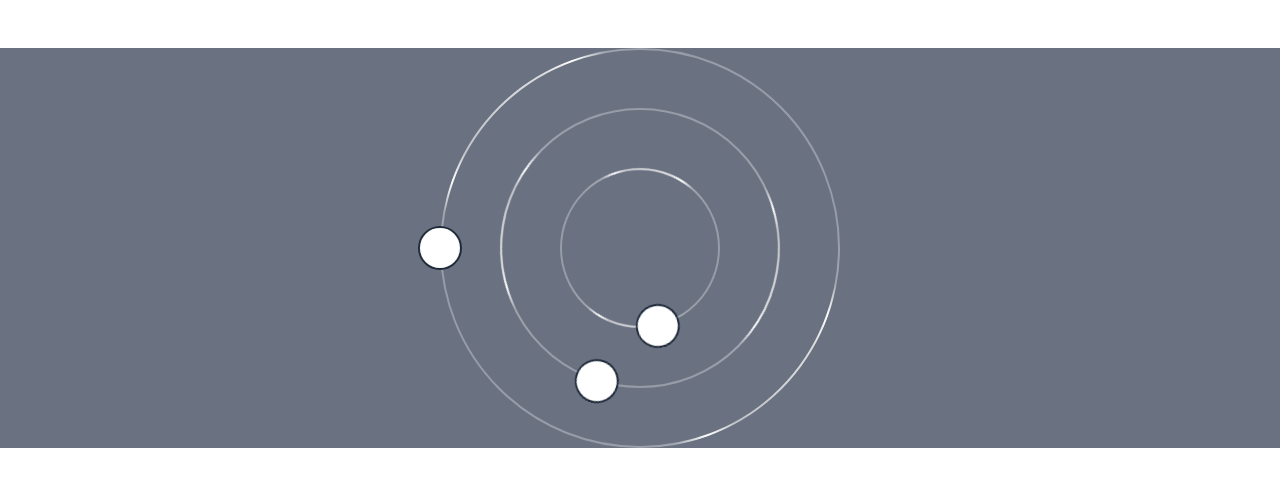
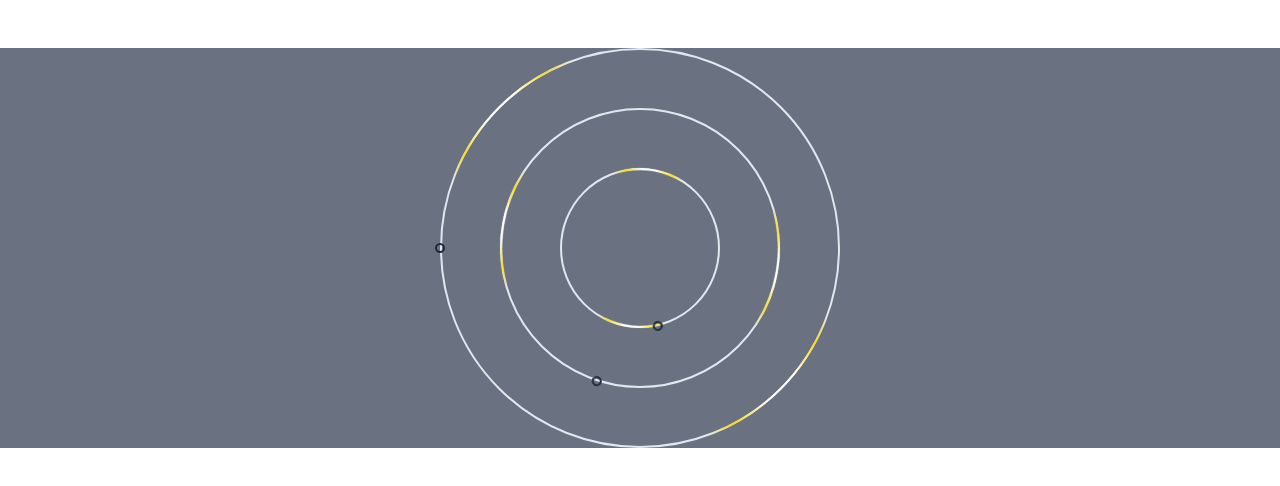
Before and after one commit to hte88/orbit-component, a Vue app: page / in a window 1280 px wide. Shown: the top 486 px of the page. Built offline with nearby package versions, Linux system fonts and the light colour scheme.

Commit message:
feat: update to Ts

```diff
--- a/src/components/OrbitBorder.vue
+++ b/src/components/OrbitBorder.vue
@@ -1,4 +1,5 @@
-<script setup lang="ts">import OrbitBorderGlow from './OrbitBorderGlow.vue'
+<script setup lang="ts">
+import OrbitBorderGlow from './OrbitBorderGlow.vue';
 
 defineProps({
   color: {
@@ -7,9 +8,12 @@ defineProps({
   },
   opacity: {
     type: Number,
-    default: 0.3,
+    default: 1,
   },
-  glowTheme: {
+  glow: {
+    type: Boolean,
+  },
+  glowColors: {
     type: Object,
     required: true,
   },
@@ -17,7 +21,7 @@ defineProps({
     type: Number,
     required: true,
   },
-})
+});
 </script>
 
 <template>
@@ -29,6 +33,6 @@ defineProps({
         opacity: opacity,
       }"
     />
-    <OrbitBorderGlow :color :opacity :glow-theme :rotation-duration />
+    <OrbitBorderGlow v-if="glow" :color :opacity :glow-colors :rotation-duration />
   </div>
 </template>
--- a/src/components/OrbitBorderGlow.vue
+++ b/src/components/OrbitBorderGlow.vue
@@ -1,5 +1,5 @@
 <script setup lang="ts">
-import { computed } from 'vue'
+import { computed } from 'vue';
 const props = defineProps({
   color: {
     type: String,
@@ -9,7 +9,7 @@ const props = defineProps({
     type: Number,
     default: 0.3,
   },
-  glowTheme: {
+  glowColors: {
     type: Object,
     required: true,
   },
@@ -17,42 +17,33 @@ const props = defineProps({
     type: Number,
     required: true,
   },
-})
-
-function adjustColor(color: string, opacity: number) {
-  if (color.startsWith('rgba')) {
-    return color.replace(/[\d.]+\)$/g, `${opacity})`)
-  }
-  if (color.startsWith('rgb')) {
-    return color.replace('rgb', 'rgba').replace(')', `, ${opacity})`)
-  }
-  return color
-}
+});
 
 const glowStyle = computed(() => ({
   animation: `borderLight ${props.rotationDuration}s linear infinite`,
-  border: '2px solid transparent',
-  borderRadius: '50%',
   background: `
-      linear-gradient(45deg,
-        transparent 20%,
-        ${adjustColor(props.glowTheme.secondary, 0.1)} 30%,
-        ${props.glowTheme.highlight} 35%,
-        ${props.glowTheme.primary} 40%,
-        ${props.glowTheme.secondary} 60%,
-        ${props.glowTheme.highlight} 65%,
-        ${adjustColor(props.glowTheme.secondary, 0.1)} 70%,
-        transparent 80%
-      ) border-box
+    linear-gradient(45deg,
+      transparent 0%, /* Démarre totalement transparent */
+      transparent 35%, /* Reste transparent jusqu'à 35% pour créer une zone claire */
+      ${props.glowColors.edge} 40%,  /* Transition vers le jaune sur 5% (35-40%) */
+      ${props.glowColors.center} 47%,    /* Transition vers l'orange sur 7% (40-47%) */
+      ${props.glowColors.center} 53%,    /* Maintient l'orange au centre sur 6% (47-53%) */
+      ${props.glowColors.edge} 60%,  /* Transition vers le jaune sur 7% (53-60%) */
+      transparent 65%, /* Transition finale vers transparent sur 5% (60-65%) */
+      transparent 100%  /* Reste transparent jusqu'à la fin */
+    ) border-box
     `,
   filter: 'drop-shadow(0 0 2px rgba(255, 255, 255, 0.3))',
   WebkitMask:
-    'linear-gradient(#fff 0 0) padding-box, linear-gradient(#fff 0 0)',
+    'linear-gradient(#ffffff 0 0) padding-box, linear-gradient(#ffffff 0 0)',
   WebkitMaskComposite: 'xor',
-  mask: 'linear-gradient(#fff 0 0) padding-box, linear-gradient(#fff 0 0)',
+  mask: 'linear-gradient(#ffffff 0 0) padding-box, linear-gradient(#ffffff 0 0)',
   maskComposite: 'exclude',
-}))
+}));
 </script>
 <template>
-  <div class="absolute inset-0 rounded-full" :style="glowStyle" />
+  <div
+    class="absolute inset-0 rounded-full border-2 border-transparent"
+    :style="glowStyle"
+  />
 </template>
--- /dev/null
+++ b/src/components/OrbitDynamicContent.vue
@@ -0,0 +1,30 @@
+<script setup lang="ts">
+import { Icon } from '@iconify/vue';
+import OrbitLink from './OrbitLink.vue';
+import type { ItemCircle } from './../models/orbit'
+
+defineProps<ItemCircle>();
+
+</script>
+
+<template>
+  <div
+    class="dynamic-content rounded-full overflow-hidden h-full w-full flex justify-center items-center text-black"
+  >
+  <OrbitLink :href>
+    <template v-if="!$slots[type]">
+      <span v-if="type === 'string'" :class="class">{{ content }}</span>
+
+      <Icon v-else-if="type === 'icon'" :icon="content" :class="class"></Icon>
+
+      <img
+        v-else-if="type === 'image'"
+        :src="content"
+        :class="class"
+        :alt="alt || content"
+      />
+      <div v-else :class></div>
+    </template>
+    </OrbitLink>
+  </div>
+</template>
--- a/src/components/OrbitLevel.vue
+++ b/src/components/OrbitLevel.vue
@@ -1,10 +1,12 @@
 <script setup lang="ts">
-import { computed } from 'vue'
-import OrbitBorder from './OrbitBorder.vue'
+import { computed,type PropType } from 'vue';
+import OrbitBorder from './OrbitBorder.vue';
+import OrbitDynamicContent from './OrbitDynamicContent.vue';
+import {type Data} from './../models/orbit'
 
 const props = defineProps({
   levelData: {
-    type: Array,
+    type: Array as PropType<Data[]>,
     required: true,
   },
   levelIndex: {
@@ -19,54 +21,55 @@ const props = defineProps({
     type: Object,
     required: true,
   },
-})
+});
 
 const rotationDuration = computed(
   () =>
     props.orbitSettings.baseSpeed +
-    props.levelIndex * props.orbitSettings.speedIncrement
-)
+    props.levelIndex * props.orbitSettings.speedIncrement,
+);
 
 const getLightRotationDuration = computed(
-  () => rotationDuration.value / props.orbitSettings.glowSpeedRatio
-)
+  () => rotationDuration.value / props.orbitSettings.glowSpeedRatio,
+);
 
 const levelStyle = computed(() => {
   const size =
     props.orbitSettings.diameter -
-    props.orbitSettings.spacing * props.levelIndex
+    props.orbitSettings.spacing * props.levelIndex;
   return {
     width: `${size}px`,
     height: `${size}px`,
     left: '50%',
     top: '50%',
     transform: 'translate(-50%, -50%)',
-  }
-})
+  };
+});
 
 const rotationStyle = computed(() => ({
   animation: `orbit ${rotationDuration.value}s linear infinite`,
-}))
+}));
 
 const counterRotationStyle = computed(() => ({
   animation: `counterOrbit ${rotationDuration.value}s linear infinite`,
-}))
+}));
 
-function getItemStyle(index: number, totalItems: number, item:any) {
+function getItemStyle(index: number, totalItems: number, item: any) {
   const orbitRadius =
     (props.orbitSettings.diameter -
       props.orbitSettings.spacing * props.levelIndex) /
-    2
-  const angle = (2 * Math.PI * index) / totalItems
-  const x = orbitRadius * Math.cos(angle)
-  const y = orbitRadius * Math.sin(angle)
+    2;
+  const angle = (2 * Math.PI * index) / totalItems;
+  const x = orbitRadius * Math.cos(angle);
+  const y = orbitRadius * Math.sin(angle);
 
   return {
-    backgroundColor: item.ui?.bg ? item.ui?.bg : props.styleSettings.orbitColor,
     left: '50%',
     top: '50%',
     transform: `translate(calc(-50% + ${x}px), calc(-50% + ${y}px))`,
-  }
+    height: `${props.styleSettings.orbitLevelDiameter}px`,
+    width: `${props.styleSettings.orbitLevelDiameter}px`,
+  };
 }
 </script>
 <template>
@@ -75,23 +78,31 @@ function getItemStyle(index: number, totalItems: number, item:any) {
     :style="levelStyle"
   >
     <OrbitBorder
-      :color="styleSettings.orbitColor"
-      :opacity="styleSettings.orbitOpacity"
-      :glow-theme="styleSettings.glowTheme"
+      :color="styleSettings.borderColor"
+      :opacity="styleSettings.borderOpacity"
+      :glow-colors="styleSettings.glowColors"
+      :glow="orbitSettings.glow"
       :rotation-duration="getLightRotationDuration"
     />
 
     <div class="relative h-full w-full" :style="rotationStyle">
       <template v-for="(item, index) in levelData" :key="index">
         <div
-          class="absolute flex h-11 w-11 cursor-pointer items-center justify-center rounded-full border-2 border-gray-800 hover:border-white transition-all duration-300 hover:z-10"
+          class="absolute flex cursor-pointer items-center justify-center rounded-full border-2 border-gray-800 hover:border-white transition-all duration-300 hover:z-10"
+          :class="styleSettings.orbitColor"
           :style="getItemStyle(index, levelData.length, item)"
         >
           <div
-            class="origin-center h-full w-full flex justify-center items-center "
+            class="origin-center h-full w-full flex justify-center items-center"
             :style="counterRotationStyle"
           >
-            <div :class="[item?.ui?.color, 'z-10 h-8 w-8']" />
+            <OrbitDynamicContent
+              :type="item?.type"
+              :content="item?.content"
+              :class="item?.class"
+              :alt="item?.alt"
+              :href="item?.href"
+            />
           </div>
         </div>
       </template>
--- /dev/null
+++ b/src/components/OrbitLink.vue
@@ -0,0 +1,10 @@
+<script setup lang="ts">
+defineProps<{ href?: string }>();
+</script>
+
+<template>
+  <a v-if="href" :href="href" target="_blank" rel="noopener noreferrer" class="contents">
+    <slot />
+  </a>
+  <slot v-else />
+</template>
--- a/src/components/OrbitalNavigation.vue
+++ b/src/components/OrbitalNavigation.vue
@@ -1,10 +1,11 @@
 <script setup lang="ts">
-import { computed } from 'vue'
-import OrbitLevel from './OrbitLevel.vue'
+import { computed, type PropType} from 'vue';
+import OrbitLevel from './OrbitLevel.vue';
+import type { ItemCircle, Ui} from './../models/orbit'
 
 const props = defineProps({
   navigationLevels: {
-    type: Array,
+    type: Array as PropType<ItemCircle[][]>,
     required: true,
     default: () => [],
   },
@@ -28,32 +29,34 @@ const props = defineProps({
     type: Number,
     default: 2.5,
   },
-  orbitColor: {
-    type: String,
-    default: 'rgb(243, 244, 246)',
+  orbitLevelDiameter: {
+    type: Number,
+    default: 10,
   },
-  orbitOpacity: {
-    type: Number,
-    default: 0.3,
+  glow: {
+    type: Boolean,
+    default: true,
   },
-  glowTheme: {
-    type: Object,
+  ui: {
+    type: Object as PropType<Ui>,
     default: () => ({
-      primary: 'rgba(255, 255, 255, 0.8)',
-      secondary: 'rgba(70, 131, 255, 0.8)',
-      highlight: 'rgba(255, 255, 255, 0.8)',
+      glowColors: {
+        center: '#FFFFFF',
+        edge: '#FFD900FF',
+      },
+      bg: '#ffffff',
+      border: {
+        color: '#e2e8f0',
+        opacity: '',
+      },
     }),
   },
-  itemSize: {
-    type: String,
-    default: '30px',
-  },
-})
+});
 
 const containerStyle = computed(() => ({
   width: `${props.orbitDiameter}px`,
   height: `${props.orbitDiameter}px`,
-}))
+}));
 
 const orbitSettings = computed(() => ({
   baseSpeed: props.orbitSpeed,
@@ -61,14 +64,16 @@ const orbitSettings = computed(() => ({
   glowSpeedRatio: props.glowSpeedRatio,
   diameter: props.orbitDiameter,
   spacing: props.levelSpacing,
-}))
+  glow: props.glow
+}));
 
 const styleSettings = computed(() => ({
-  orbitColor: props.orbitColor,
-  orbitOpacity: props.orbitOpacity,
-  glowTheme: props.glowTheme,
-  itemSize: props.itemSize,
-}))
+  orbitColor: props.ui.bg,
+  glowColors: props.ui.glowColors,
+  orbitLevelDiameter: props.orbitLevelDiameter,
+  borderColor: props.ui.border?.color,
+  borderOpacity: props.ui.border?.opacity,
+}));
 </script>
 <template>
   <div class="relative mx-auto my-12" :style="containerStyle">
@@ -76,6 +81,7 @@ const styleSettings = computed(() => ({
       <OrbitLevel
         :level-data="level"
         :level-index="levelIndex"
+        :orbit-level-diameter="10"
         :orbit-settings="orbitSettings"
         :style-settings="styleSettings"
       />
--- /dev/null
+++ b/src/models/orbit.ts
@@ -0,0 +1,26 @@
+
+export type Types = 'icon'| 'string'| 'image'
+
+interface Border {
+    color?: string
+    opacity?: string
+}
+
+interface GlowColors {
+    center?: string
+    edge?: string
+}
+
+export interface ItemCircle {
+    type?: Types
+    content?: string
+    class?: string
+    href?: string
+    alt?: string
+}
+
+export interface Ui {
+    bg?: string
+    border?: Border
+    glowColors?: GlowColors
+}
```
